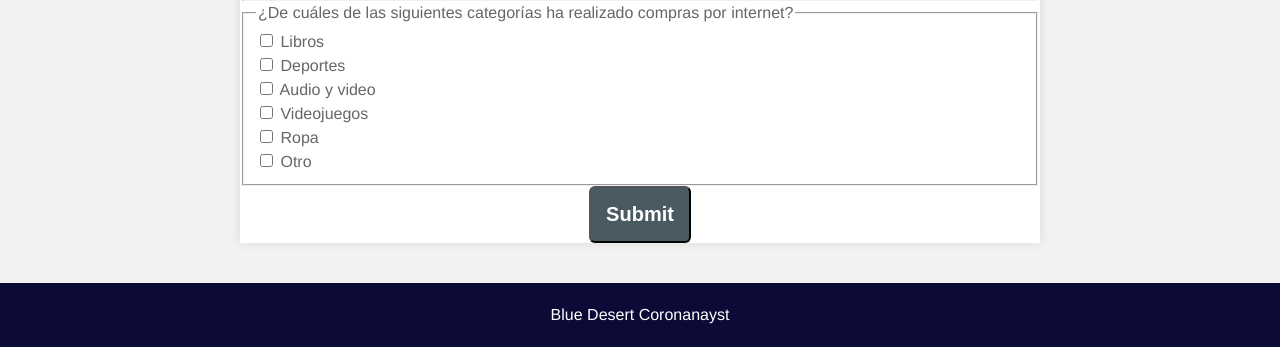
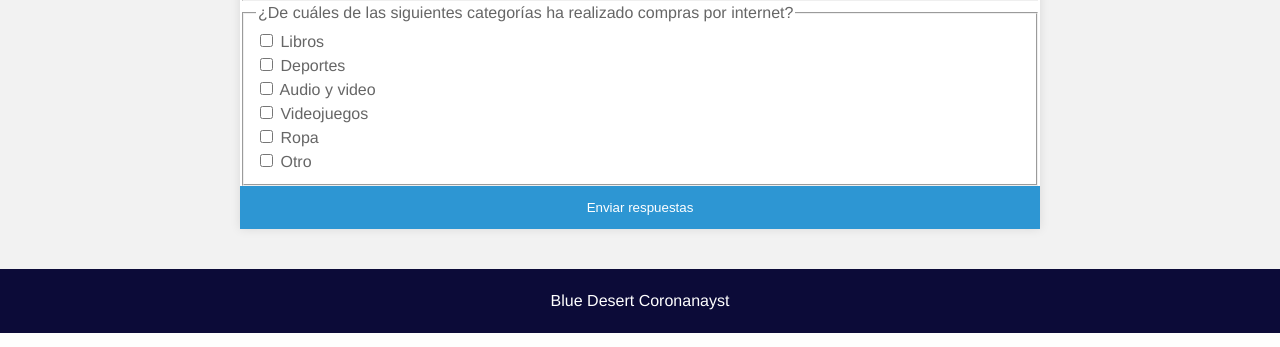
Before and after one commit to PaulinaAldaco/Coronanalyst, a PHP site: page / in a window 1280 px wide. Shown: the part 1316-1663 px from the top of the page. Run offline with PHP 8.4, Linux system fonts and the light colour scheme.

Commit message:
Quitar menu a encuesta

```diff
--- a/estilos/style.css
+++ b/estilos/style.css
@@ -32,12 +32,12 @@
     #submit_button {
         display:block;
         margin:auto;
-        background-color: #4a5a63;
+        background-color: #2d96d3;;
         color: white;
-        font-weight: 600;
-        font-size: 20px;
-        border-radius: 6px;
-        padding: 15px;
+        padding: 14px 20px;
+        border: none;
+        cursor: pointer;
+        width: 100%;
     }
 
     #images2 {
--- a/index.html
+++ b/index.html
@@ -14,18 +14,16 @@
 
 		<a id="logo-header" href="#">
             <img class="logo-header" src="./imagenes/logo_coronanalyst.jpeg">
-			<!-- <span class="site-name">FranciscoAMK</span>
-			<span class="site-desc">Diseño web / WordPress / Tutoriales</span> -->
 		</a> <!-- / #logo-header -->
 
-		<nav>
+		<!--<nav>
 			<ul>
 				<li><a href="#">Inicio</a></li>
 				<li><a href="#">Sobre nosotros</a></li>
 				<li><a href="#">Registrate</a></li>
                 <li><a href="#">Iniciar sesión</a></li>
 			</ul>
-		</nav><!-- / nav -->
+		</nav>--><!-- / nav -->
 
 	</header><!-- / #main-header -->
 
@@ -239,7 +237,7 @@
                 </div>
             </fieldset>
 
-            <input id="submit_button" type="submit">
+            <button id="submit_button" type="submit">Enviar respuestas</button>
 
 
 		</form> <!-- /article -->
```
